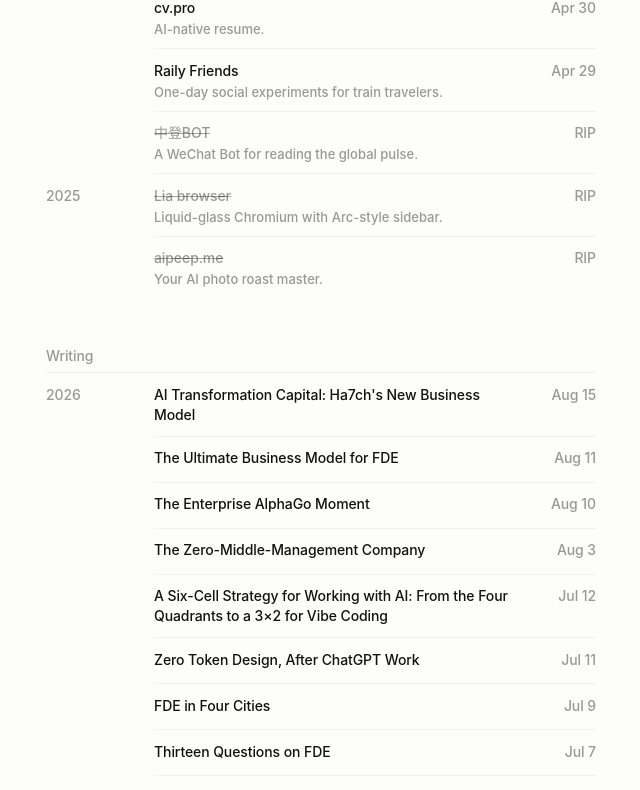
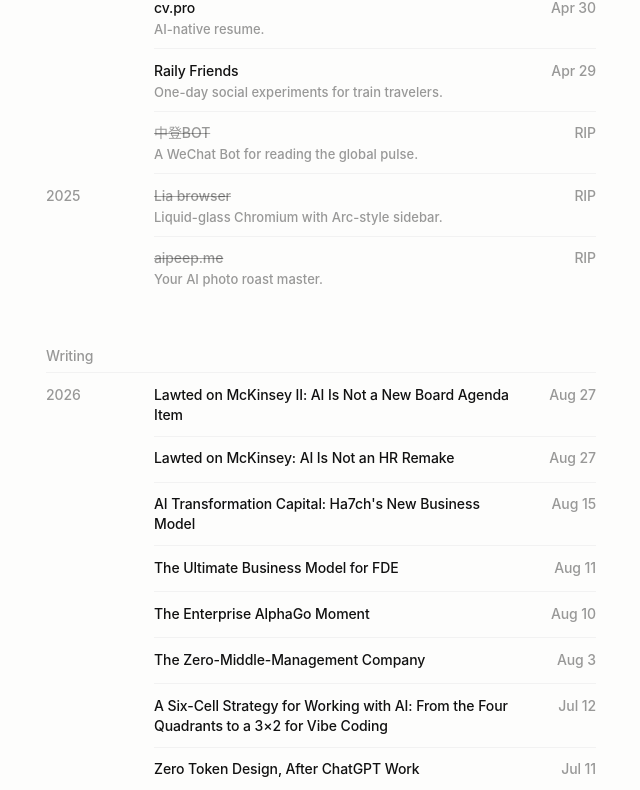
Before and after one commit to HA7CH/ha7ch-home, a Next.js app: page / in a window 1280 px wide. Shown: the part 1999-2789 px from the top of the page, without its empty margins (319-959 px from the left). Built offline with nearby package versions, Linux system fonts and the light colour scheme.

Commit message:
content: publish two McKinsey critiques

```diff
--- a/src/content/writing/index.ts
+++ b/src/content/writing/index.ts
@@ -1,4 +1,6 @@
 import type { Article } from "./types";
+import mckinseyAiIsNotABoardAgenda from "./mckinsey-ai-is-not-a-board-agenda";
+import mckinseyAiIsNotHrRemake from "./mckinsey-ai-is-not-hr-remake";
 import aiTransformationCapital from "./ai-transformation-capital";
 import fdeUltimateBusinessModel from "./fde-ultimate-business-model";
 import enterpriseAlphagoMoment from "./enterprise-alphago-moment";
@@ -32,7 +34,7 @@ import fourCitiesFdeReport from "./four-cities-fde-report";
 
 export type { Article };
 
-export const articles: Article[] = [aiTransformationCapital, fdeUltimateBusinessModel, enterpriseAlphagoMoment, zeroMiddleManagement, sixCellAiCollaboration, zeroTokenAfterChatgptWork, fourCitiesFdeReport, thirteenQuestionsOnFde, scissorsInTheGap, databricksAiProductExperience, resumeMaterialFrom700Conversations, whyYouShouldComeToHatch, threeHundredStrangers, theIgnoredContinent, harvardIsNotHarvard, stopSayingJiushi, baseballAndTheBlameGame, claudeCodeForEverything, questionEveryInstinct, theFrogInTheWell, walkOnTwoLegs, ha7chIsAFdeAccelerator, fdeIsTheFuture, codeAgentAndTokenEfficiency, attentionIsAllYouNeed, poetryAndThePlaza, mvpAsResearch, powerballEffect, zeroTokenDesign, soWtfIsHa7ch];
+export const articles: Article[] = [mckinseyAiIsNotABoardAgenda, mckinseyAiIsNotHrRemake, aiTransformationCapital, fdeUltimateBusinessModel, enterpriseAlphagoMoment, zeroMiddleManagement, sixCellAiCollaboration, zeroTokenAfterChatgptWork, fourCitiesFdeReport, thirteenQuestionsOnFde, scissorsInTheGap, databricksAiProductExperience, resumeMaterialFrom700Conversations, whyYouShouldComeToHatch, threeHundredStrangers, theIgnoredContinent, harvardIsNotHarvard, stopSayingJiushi, baseballAndTheBlameGame, claudeCodeForEverything, questionEveryInstinct, theFrogInTheWell, walkOnTwoLegs, ha7chIsAFdeAccelerator, fdeIsTheFuture, codeAgentAndTokenEfficiency, attentionIsAllYouNeed, poetryAndThePlaza, mvpAsResearch, powerballEffect, zeroTokenDesign, soWtfIsHa7ch];
 
 export function getArticle(slug: string): Article | undefined {
   return articles.find((a) => a.slug === slug);
```
